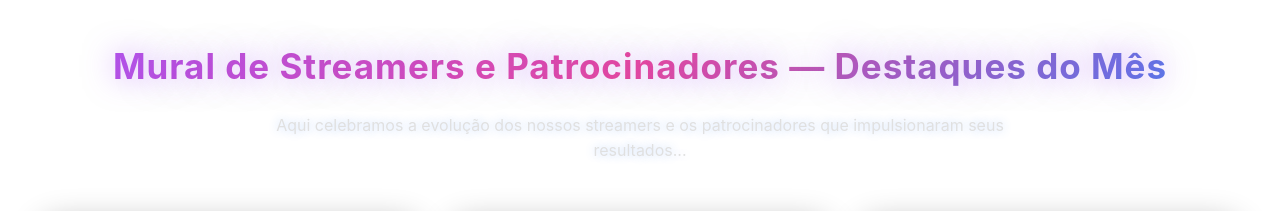
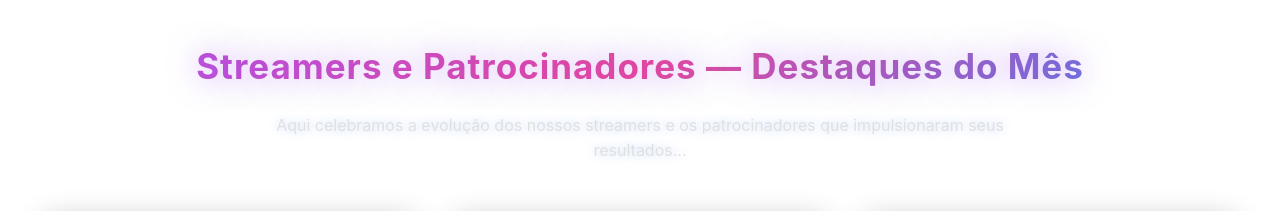
Before and after one commit to marcosjunior086-coder/mural, a plain HTML site: page index.html in a window 1280 px wide. Shown: the top 211 px of the page. Drawn offline with nearby package versions, Linux system fonts and the light colour scheme.

Commit message:
Update index.html

```diff
--- a/index.html
+++ b/index.html
@@ -13,7 +13,7 @@
 <body>
   <div class="container">
     <div class="header">
-      <h1 class="title">Mural de Streamers e Patrocinadores — Destaques do Mês</h1>
+      <h1 class="title">Streamers e Patrocinadores — Destaques do Mês</h1>
       <p class="description">Aqui celebramos a evolução dos nossos streamers e os patrocinadores que impulsionaram seus resultados...</p>
     </div>
     <div class="streamers-grid" id="streamers-grid"></div>
```
